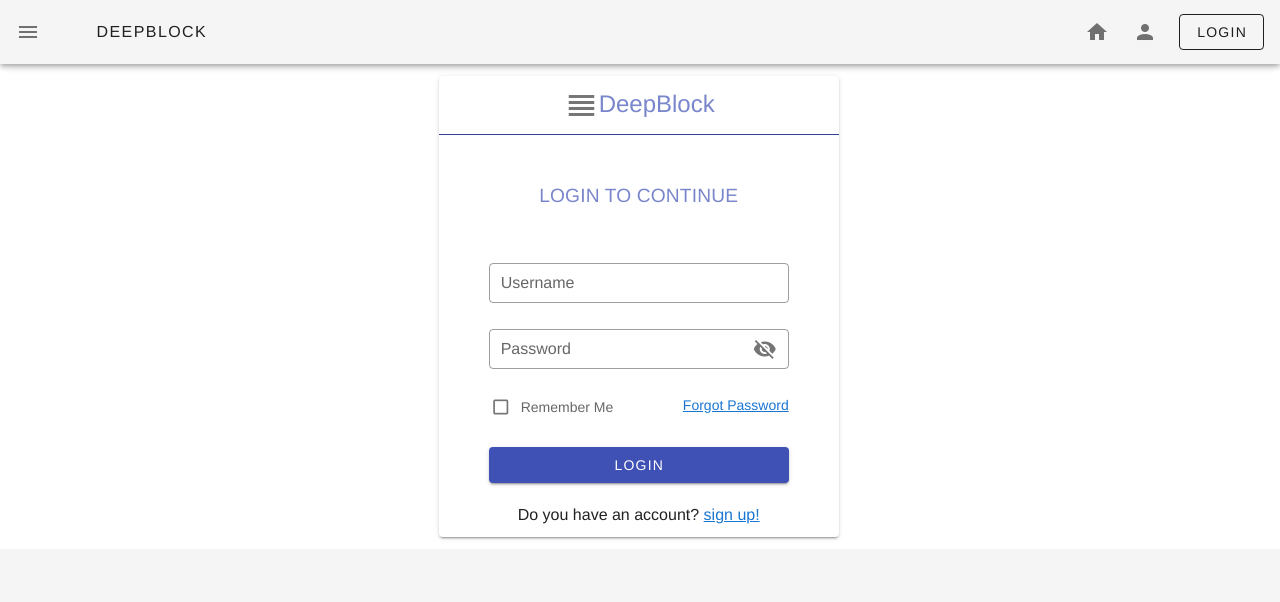
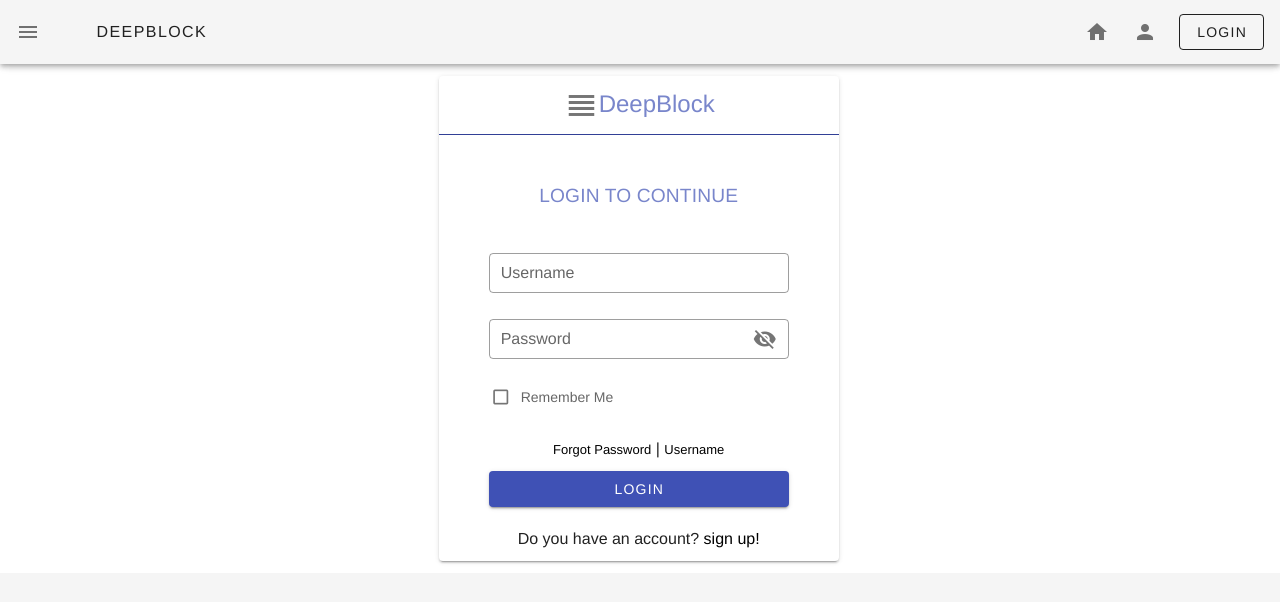
Before and after one commit to DeepBl0ck/DeepBlock, a Vue app: page /login in a window 1280 px wide. Shown: the top 602 px of the page. Built offline with nearby package versions, Linux system fonts and the light colour scheme.

Commit message:
아이디/패스워드 찾기 라우터 각각 처리

```diff
--- a/src/views/Login.vue
+++ b/src/views/Login.vue
@@ -16,7 +16,7 @@
               >LOGIN TO CONTINUE</v-card-text
             >
 
-            <v-form style="padding: 40px 50px 20px 50px">
+            <v-form style="padding: 30px 50px 20px 50px">
               <v-text-field
                 id="username"
                 label="Username"
@@ -32,7 +32,11 @@
                 :type="showPassword ? 'text' : 'password'"
                 @click:append="showPassword = !showPassword"
               ></v-text-field>
-              <v-layout justify-space-between class="rememberme" style="padding: 0px 0px 10px 0px;">
+              <v-layout
+                justify-space-between
+                class="rememberme"
+                style="padding: 0px 0px 10px 0px;"
+              >
                 <v-checkbox
                   dense
                   label="Remember Me"
@@ -42,14 +46,37 @@
                   style="margin-top: 0px;padding-top: 0px;"
                 >
                 </v-checkbox>
-
-                <a href="/forgotPassword" style="font-size:14px;">Forgot Password</a>
               </v-layout>
-
+              <div style="padding-bottom:10px">
+                <a
+                  href="/forgotPassword"
+                  style="font-size:13px;color:black;text-decoration:none"
+                  >Forgot Password</a
+                >
+                |
+                <a
+                  href="/forgotUsername"
+                  style="font-size:13px;color:black;text-decoration:none"
+                  >Username</a
+                >
+              </div>
               <v-btn @click="submit" block dark color="indigo">Login</v-btn>
+              <!-- <div style="padding-top:10px">
+                <a
+                  href="/forgotPassword"
+                  style="font-size:13px;color:black;text-decoration:none"
+                  >Forgot Password</a
+                >
+                |
+                <a
+                  href="/forgotUsername"
+                  style="font-size:13px;color:black;text-decoration:none"
+                  >Username</a
+                >
+              </div> -->
             </v-form>
-            <div style="padding-bottom: 10px">
-              Do you have an account? <a href="/signUp">sign up!</a>
+            <div style="padding-bottom: 10px;">
+              Do you have an account? <a href="/signUp" style="color:black;text-decoration:none">sign up!</a>
             </div>
           </v-card>
         </v-col>
@@ -63,15 +90,14 @@
   data() {
     return {
       showPassword: false,
-      password: 'Password',
-    }
-  }
+      password: "Password",
+    };
+  },
 };
 </script>
 
 <style>
-.rememberme .v-label{
-  font-size: 14px
+.rememberme .v-label {
+  font-size: 14px;
 }
-
 </style>
```
